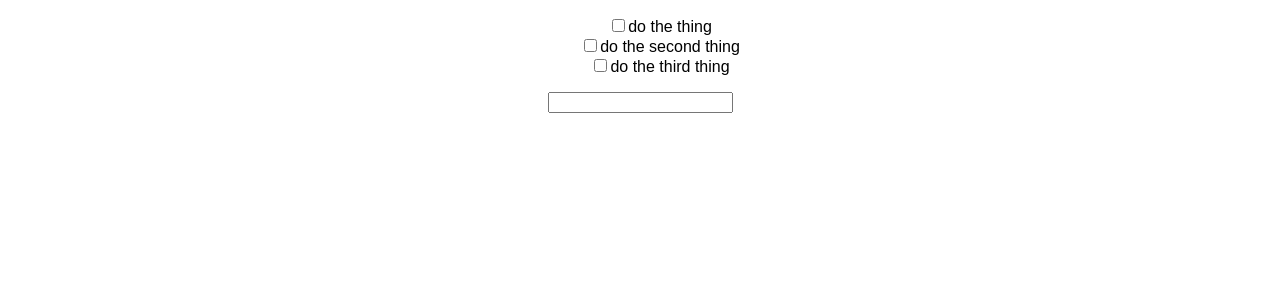
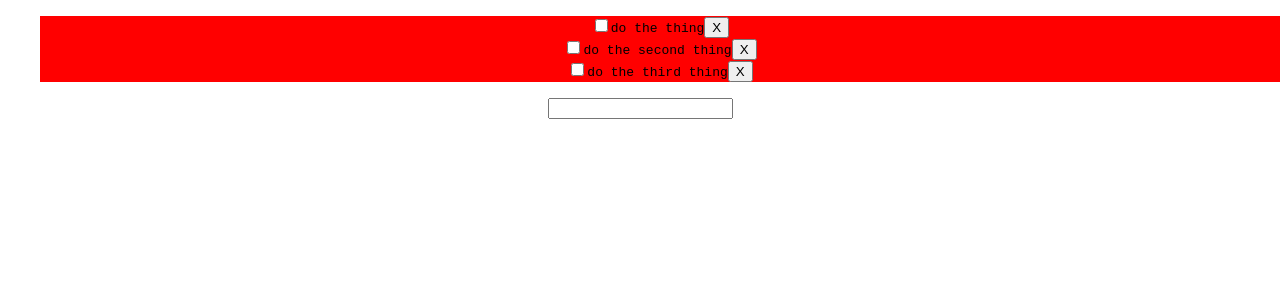
Before and after one commit to ZooeyMiller/react-todo-app, a React (Create React App) app: page / in a window 1280 px wide. Shown: the top 300 px of the page. Built offline with nearby package versions, Linux system fonts and the light colour scheme.

Commit message:
add styled components

```diff
--- a/package.json
+++ b/package.json
@@ -5,6 +5,7 @@
   "dependencies": {
     "react": "^15.5.4",
     "react-dom": "^15.5.4",
+    "styled-components": "^2.0.0",
     "uuid": "^3.0.1"
   },
   "devDependencies": {
--- a/src/App.js
+++ b/src/App.js
@@ -43,10 +43,24 @@ class App extends Component {
     });
   };
 
+  removeTodo = id => {
+    const removedTodoIndex = this.state.todos.findIndex(todo => todo.id === id);
+    this.setState({
+      todos: [
+        ...this.state.todos.slice(0, removedTodoIndex),
+        ...this.state.todos.slice(removedTodoIndex + 1),
+      ],
+    });
+  };
+
   render() {
     return (
       <div className="App">
-        <TodoContainer {...this.state} handleToggle={this.handleToggle} />
+        <TodoContainer
+          {...this.state}
+          handleToggle={this.handleToggle}
+          removeTodo={this.removeTodo}
+        />
         <NewTodo
           handleInputChange={this.handleInputChange}
           currentTodo={this.state.currentTodo}
--- a/src/components/Todo.js
+++ b/src/components/Todo.js
@@ -1,16 +1,33 @@
 import React, { Component } from 'react';
+import styled from 'styled-components';
+
+const TodoItem = styled.li`
+  background-color: ${props => (props.checked ? 'green' : 'red')};
+  font-family: monospace;
+  cursor: pointer;
+`;
 
 export default class Todo extends Component {
   render() {
     return (
-      <li className="Todo">
-        <input
-          type="checkbox"
-          checked={this.props.checked}
-          onChange={() => this.props.handleToggle(this.props.id)}
-        />
+      <TodoItem
+        className="Todo"
+        checked={this.props.checked}
+        onClick={() => this.props.handleToggle(this.props.id)}
+      >
+        <input type="checkbox" checked={this.props.checked} />
+
         {this.props.name}
-      </li>
+        <button
+          className="Todo--remove"
+          onClick={event => {
+            event.stopPropagation();
+            this.props.removeTodo(this.props.id);
+          }}
+        >
+          X
+        </button>
+      </TodoItem>
     );
   }
 }
--- a/src/components/TodoContainer.js
+++ b/src/components/TodoContainer.js
@@ -13,6 +13,7 @@ export default class TodoContainer extends Component {
               key={todo.id}
               id={todo.id}
               handleToggle={this.props.handleToggle}
+              removeTodo={this.props.removeTodo}
             />
           );
         })}
```
Also changed, not shown: 1 other file (tests, documents, lock files or other folders).
